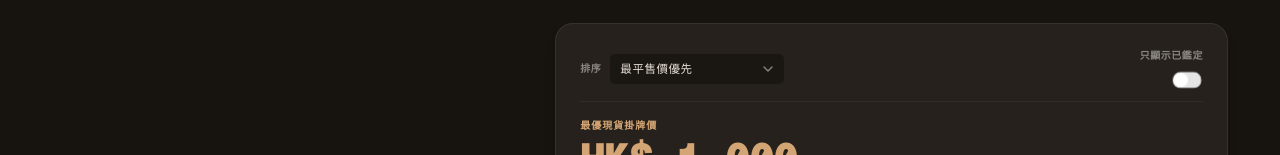
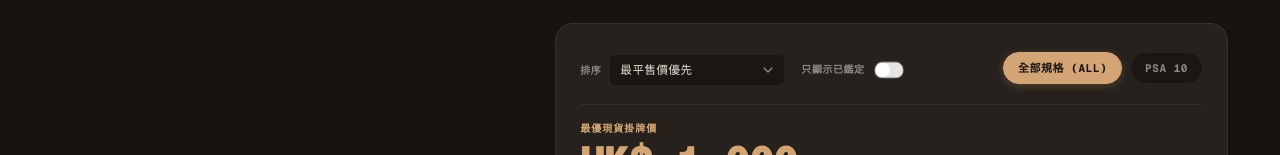
Before and after one commit to VxxxxC/Pokemon-Card-Trading-Platform-Client, a Next.js app: page /marketplace/product/sv1-003-sar-001 in a window 1280 px wide. Shown: the part 779-934 px from the top of the page. Built offline with nearby package versions, Linux system fonts and the light colour scheme.

Commit message:
add PSA grading filter buttons

```diff
--- a/app/marketplace/product/[id]/page.tsx
+++ b/app/marketplace/product/[id]/page.tsx
@@ -100,6 +100,8 @@ export default function ProductDetailPage({ params }: PageProps) {
 
   const [subSortKey, setSubSortKey] = useState<SubSortKey>("price_asc");
   const [onlyGraded, setOnlyGraded] = useState(false);
+  const [selectedGradeFilter, setSelectedGradeFilter] = useState<string>("ALL");
+
   // 🟢 訂單簿分頁狀態
   const [orderPageState, setOrderPageState] = useState({ page: 1, forKey: "" });
   const [historyPage, setHistoryPage] = useState(1);
@@ -110,6 +112,18 @@ export default function ProductDetailPage({ params }: PageProps) {
     () => false,
   );
 
+  // 提取可用之所有鑑定規格，並加上 "ALL" 頂層過濾鍵
+  const availableGrades = useMemo(() => {
+    const gradesSet = new Set<string>();
+    card.sellOrders.forEach((o) => {
+      const gradeStr = o.customGrade.authority === "Raw Card"
+        ? "Raw Card"
+        : `${o.customGrade.authority} ${o.customGrade.score}`;
+      gradesSet.add(gradeStr);
+    });
+    return ["ALL", ...Array.from(gradesSet)];
+  }, [card.sellOrders]);
+
   // 執行複合權重三軌排序
   const filteredAndSortedOrders = useMemo(() => {
     let orders = [...card.sellOrders];
@@ -119,6 +133,16 @@ export default function ProductDetailPage({ params }: PageProps) {
       orders = orders.filter(
         (order) => order.customGrade.authority !== "Raw Card",
       );
+    }
+
+    // 1.5 鑑定等級 Variant 過濾篩選
+    if (selectedGradeFilter !== "ALL") {
+      orders = orders.filter((order) => {
+        const currentGradeStr = order.customGrade.authority === "Raw Card"
+          ? "Raw Card"
+          : `${order.customGrade.authority} ${order.customGrade.score}`;
+        return currentGradeStr === selectedGradeFilter;
+      });
     }
 
     // 2. 執行複合權重三軌排序
@@ -148,7 +172,7 @@ export default function ProductDetailPage({ params }: PageProps) {
       // 軌道 C：純淨定價由低到高秒殺排盤
       return a.price - b.price;
     });
-  }, [card.sellOrders, subSortKey, onlyGraded]);
+  }, [card.sellOrders, subSortKey, onlyGraded, selectedGradeFilter]);
 
   // 🟢 交易歷史分頁計算引擎
   const historyPerPage = 5;
@@ -173,7 +197,7 @@ export default function ProductDetailPage({ params }: PageProps) {
   const hasChartData = card.chartPoints.length > 0;
 
   // 🟢 訂單簿分頁計算引擎
-  const orderFilterKey = `${subSortKey}|${String(onlyGraded)}`;
+  const orderFilterKey = `${subSortKey}|${String(onlyGraded)}|${selectedGradeFilter}`;
   const orderPage =
     orderPageState.forKey === orderFilterKey ? orderPageState.page : 1;
 
@@ -424,7 +448,8 @@ export default function ProductDetailPage({ params }: PageProps) {
               id="live-order-book-panel"
               className="bg-[#26211C] border border-[rgba(237,232,224,0.08)] rounded-2xl p-4 md:p-6 space-y-4 shadow-lg scroll-mt-24"
             >
-              <div className="flex items-center justify-between border-b border-white/5 pb-3 font-mono text-[11px] text-[#8A8680] uppercase tracking-wider select-none gap-2">
+              <div className="flex flex-col md:flex-row md:items-center justify-between border-b border-white/5 pb-3 font-mono text-[11px] text-[#8A8680] uppercase tracking-wider select-none gap-4">
+                <div className="flex items-center justify-between md:justify-start gap-4 w-full md:w-auto shrink-0">
                   <div className="flex items-center gap-2">
                     <span className="font-mono text-[10px] text-[#8A8680] uppercase tracking-wider font-bold shrink-0">
                       排序
@@ -466,10 +491,10 @@ export default function ProductDetailPage({ params }: PageProps) {
                   </div>
 
                   {/* 右側已鑑定快篩 Switch */}
-                <div className="flex flex-col items-end gap-2 shrink-0">
+                  <div className="flex items-center gap-2 shrink-0">
                     <label
                       htmlFor="graded-only-switch"
-                    className="text-[10px] font-bold text-[#8A8680] cursor-pointer"
+                      className="text-[10px] font-bold text-[#8A8680] cursor-pointer select-none"
                     >
                       只顯示已鑑定
                     </label>
@@ -479,6 +504,28 @@ export default function ProductDetailPage({ params }: PageProps) {
                       onCheckedChange={setOnlyGraded}
                       className="scale-90 data-[state=checked]:bg-brand"
                     />
+                  </div>
+                </div>
+
+                {/* 🎯 Target Injected SNKRDUNK-Style Dynamic Grade Variant Filters */}
+                <div className="flex items-center gap-2 overflow-x-auto pb-2 pt-1 scrollbar-none -mx-1 px-1 w-full md:w-auto max-w-full shrink-0 select-none">
+                  {availableGrades.map((gradeTag) => {
+                    const isActive = selectedGradeFilter === gradeTag;
+                    return (
+                      <button
+                        key={gradeTag}
+                        type="button"
+                        onClick={() => setSelectedGradeFilter(gradeTag)}
+                        className={`font-mono text-[11px] font-bold h-8 px-3.5 rounded-full border transition-all shrink-0 active:scale-[0.96] cursor-pointer focus:outline-none ${
+                          isActive
+                            ? "bg-brand border-brand text-[#1A1612] shadow-[0_2px_10px_rgba(212,165,116,0.25)]"
+                            : "bg-[#1A1612] border-white/5 text-[#8A8680] hover:text-[#eae1da] hover:border-white/10"
+                        }`}
+                      >
+                        {gradeTag === "ALL" ? "全部規格 (ALL)" : gradeTag}
+                      </button>
+                    );
+                  })}
                 </div>
               </div>
 
```
Lines whose indentation alone changed are shown as unchanged.
